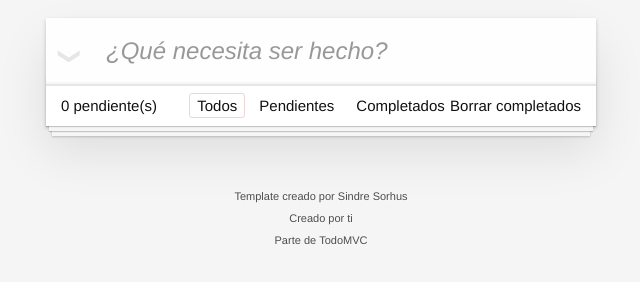
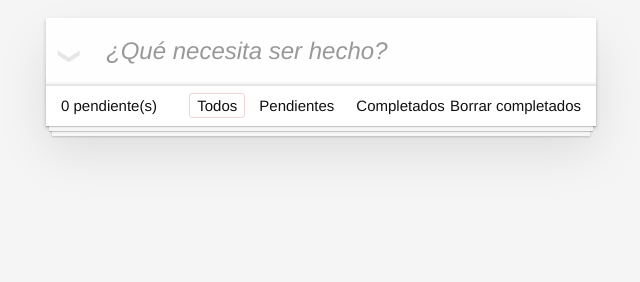
Before and after one commit to CManuelHernandez/todo-js, a website built with webpack: page docs/index.html in a window 1280 px wide. Shown: the part 112-394 px from the top of the page, without its empty margins (319-959 px from the left). Built offline with nearby package versions, Linux system fonts and the light colour scheme.

Commit message:
Cambios index

```diff
--- a/docs/index.html
+++ b/docs/index.html
@@ -1 +1 @@
-<!doctype html><html lang="en"><head><meta charset="utf-8"><meta name="viewport" content="width=device-width,initial-scale=1"><title>Template • TodoMVC</title><link href="main.f9130a7f4e7ec5efe334.css" rel="stylesheet"></head><body><section class="todoapp"><header class="header"><h1>Tareas</h1><input class="new-todo" placeholder="¿Qué necesita ser hecho?" autofocus></header><section class="main"><input id="toggle-all" class="toggle-all" type="checkbox"> <label for="toggle-all">Mark all as complete</label><ul class="todo-list"></ul></section><footer class="footer"><span class="todo-count"><strong>0</strong> pendiente(s)</span><ul class="filters"><li><a class="selected filtro" class="selected" href="#/">Todos</a></li><li><a class="filtro" href="#/active">Pendientes</a></li><li><a class="filtro" href="#/completed">Completados</a></li></ul><button class="clear-completed">Borrar completados</button></footer></section><footer class="info"><p>Template creado por <a href="http://sindresorhus.com">Sindre Sorhus</a></p><p>Creado por <a href="http://todomvc.com">ti</a></p><p>Parte de <a href="http://todomvc.com">TodoMVC</a></p></footer><script src="main.6fb5542365e5ca56d0ed.js"></script></body></html>
+<!doctype html><html lang="en"><head><meta charset="utf-8"><meta name="viewport" content="width=device-width,initial-scale=1"><title>Template • TodoMVC</title><link href="main.f9130a7f4e7ec5efe334.css" rel="stylesheet"></head><body><section class="todoapp"><header class="header"><h1>Tareas</h1><input class="new-todo" placeholder="¿Qué necesita ser hecho?" autofocus></header><section class="main"><input id="toggle-all" class="toggle-all" type="checkbox"> <label for="toggle-all">Mark all as complete</label><ul class="todo-list"></ul></section><footer class="footer"><span class="todo-count"><strong>0</strong> pendiente(s)</span><ul class="filters"><li><a class="selected filtro" class="selected" href="#/">Todos</a></li><li><a class="filtro" href="#/active">Pendientes</a></li><li><a class="filtro" href="#/completed">Completados</a></li></ul><button class="clear-completed">Borrar completados</button></footer></section><script src="main.6fb5542365e5ca56d0ed.js"></script></body></html>
```
